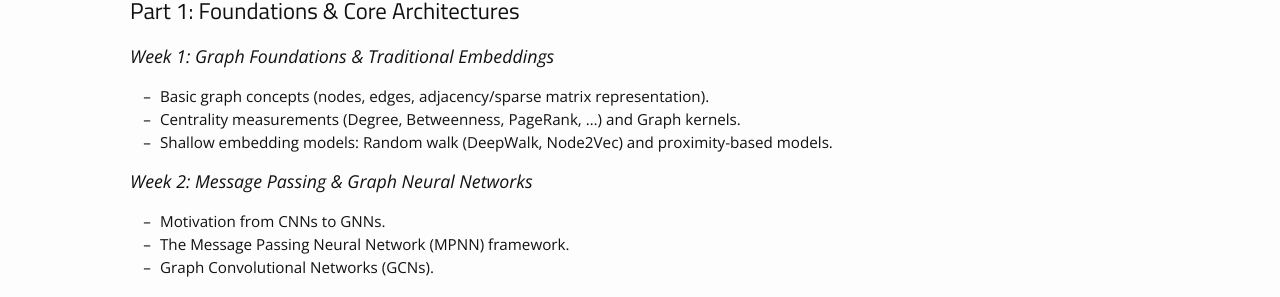
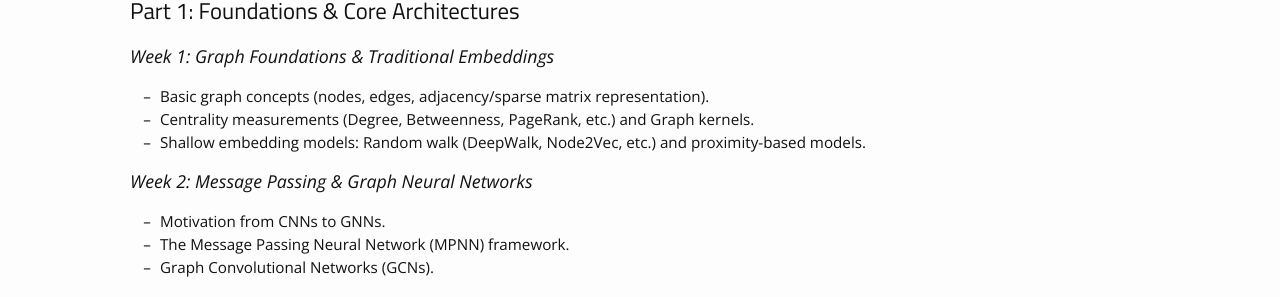
Before and after one commit to NSLab-CUK/Graph-Neural-Networks-Fall-2026, a Jekyll site: the page built from docs/plan.md, in a window 1280 px wide and 900 px high. Shown: the part 215-512 px from the top of the window. Built offline with Jekyll 4.4.1, drawn with Linux system fonts in a browser that asks for light colours; nearby versions of some CDN libraries.

Commit message:
Update plan.md

```diff
--- a/docs/plan.md
+++ b/docs/plan.md
@@ -10,8 +10,8 @@ permalink: /plan/
 
 ### Week 1: Graph Foundations & Traditional Embeddings
 * Basic graph concepts (nodes, edges, adjacency/sparse matrix representation).
-* Centrality measurements (Degree, Betweenness, PageRank, ...) and Graph kernels.
-* Shallow embedding models: Random walk (DeepWalk, Node2Vec) and proximity-based models.
+* Centrality measurements (Degree, Betweenness, PageRank, etc.) and Graph kernels.
+* Shallow embedding models: Random walk (DeepWalk, Node2Vec, etc.) and proximity-based models.
 
 ### Week 2: Message Passing & Graph Neural Networks
 * Motivation from CNNs to GNNs.
```
